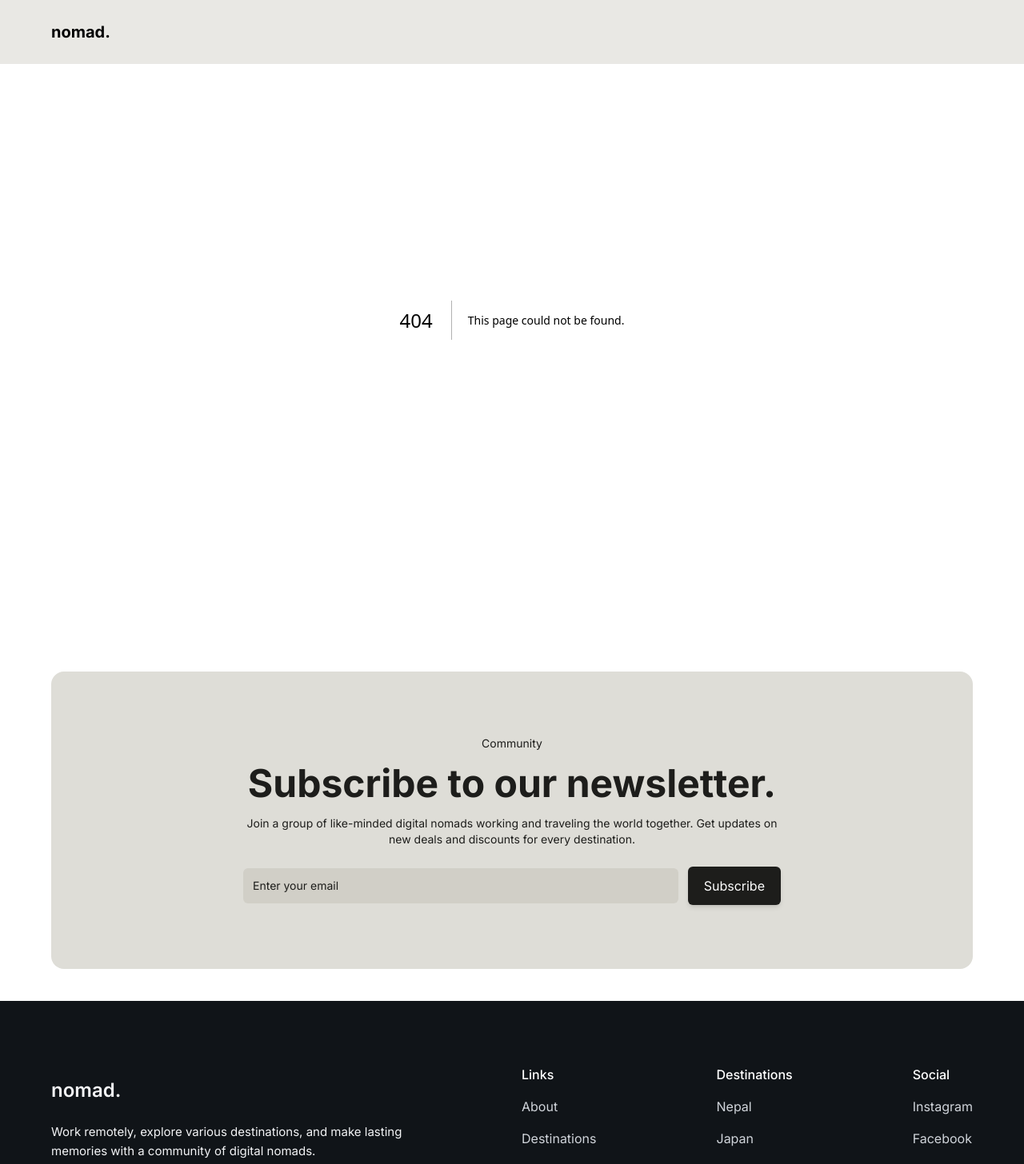
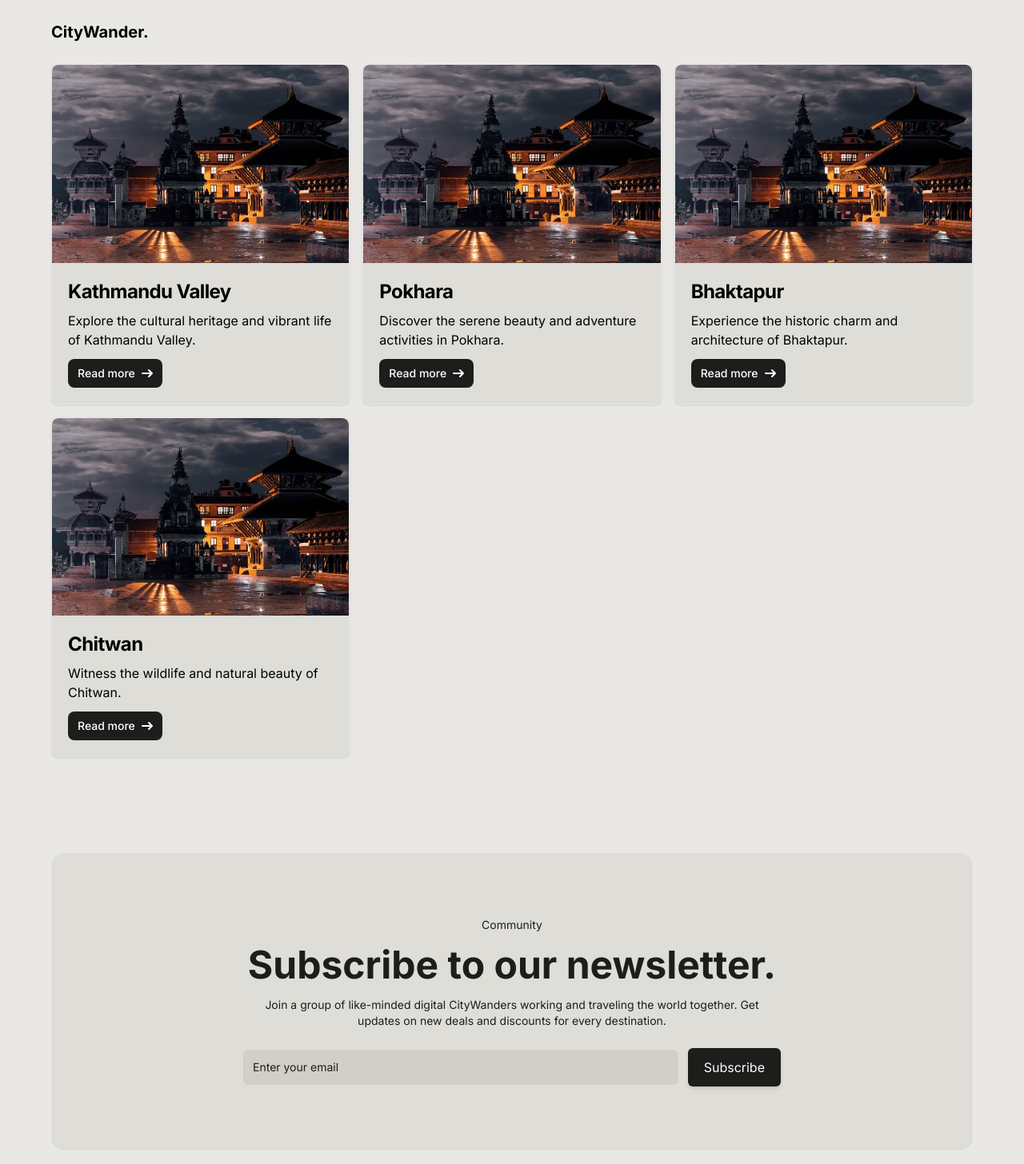
Before and after one commit to harisharanChaulagain/city-tour, a Next.js app: page /blog in a window 1280 px wide. Before the commit this address had no page. Shown: the top 1456 px of the page at 80% size. Built offline with nearby package versions, Linux system fonts and the light colour scheme; some icons are missing.

Commit message:
blog card

```diff
--- a/app/about/page.tsx
+++ b/app/about/page.tsx
@@ -47,7 +47,7 @@ export default function Page() {
     <div className=" py-20">
       <div className="px-4 sm:px-8 md:px-16">
         <h1 className="text-2xl sm:text-3xl md:text-4xl lg:tex-5xl xl:text-6xl font-bold flex justify-center items-center py-4">
-          What Is Nomad?
+          What Is CityWander?
         </h1>
         <div className="w-full h-96 rounded-2xl overflow-hidden">
           <Image
@@ -58,10 +58,11 @@ export default function Page() {
         </div>
         <div className="flex justify-end">
           <p className="max-w-xl py-4 text-sm sm:text-lg md:text-xl font-normal">
-            Nomad is a travel startup providing travel programs and group work
-            for digital nomads. Traveling solo can be daunting, so why not work
-            remotely and explore the world with other like-minded members. Bring
-            your self and your work. We&apos;ll take care of everything else.
+            CityWander is a travel startup providing travel programs and group
+            work for digital CityWanders. Traveling solo can be daunting, so why
+            not work remotely and explore the world with other like-minded
+            members. Bring your self and your work. We&apos;ll take care of
+            everything else.
           </p>
         </div>
         <div className="text-xl sm:text-2xl font-bold">
--- /dev/null
+++ b/app/blog/[id]/page.tsx
@@ -0,0 +1,5 @@
+import React from "react";
+
+export default function page() {
+  return <div></div>;
+}
--- /dev/null
+++ b/app/blog/page.tsx
@@ -0,0 +1,48 @@
+import { blogPosts } from "@/components/BlogSection";
+import Image from "next/image";
+import Link from "next/link";
+import React from "react";
+
+export default function page() {
+  return (
+    <div className="grid grid-cols-1 sm:grid-cols-2 md:grid-cols-3 gap-4  px-4 sm:px-8 md:px-16 py-20">
+      {blogPosts.map((post, index) => (
+        <Link key={index} href={`/blog/${index}`}>
+          <div className="max-w-sm bg-[#DEDDD7] border border-gray-200 rounded-lg shadow hover:shadow-md group">
+            <div className="overflow-hidden rounded-t-lg">
+              <Image
+                className="rounded-t-lg group-hover:scale-110 duration-300 transition-all"
+                src={post.image}
+                alt="blog card"
+              />
+            </div>
+            <div className="p-5">
+              <h5 className="mb-2 text-2xl font-bold tracking-tight">
+                {post.title}
+              </h5>
+              <p className="mb-3 font-normal">{post.description}</p>
+              <div className="inline-flex items-center px-3 py-2 text-sm font-medium text-center bg-[#1d1d1b] hover:bg-[#1d1d1b]/90 transition-all duration-300 text-white rounded-lg focus:ring-4 focus:outline-none">
+                Read more
+                <svg
+                  className="rtl:rotate-180 w-3.5 h-3.5 ms-2"
+                  aria-hidden="true"
+                  xmlns="http://www.w3.org/2000/svg"
+                  fill="none"
+                  viewBox="0 0 14 10"
+                >
+                  <path
+                    stroke="currentColor"
+                    stroke-linecap="round"
+                    stroke-linejoin="round"
+                    stroke-width="2"
+                    d="M1 5h12m0 0L9 1m4 4L9 9"
+                  />
+                </svg>
+              </div>
+            </div>
+          </div>
+        </Link>
+      ))}
+    </div>
+  );
+}
--- a/app/destination/[id]/page.tsx
+++ b/app/destination/[id]/page.tsx
@@ -21,7 +21,7 @@ export default function Page() {
           </h1>
           <p className="text-sm sm:text-lg md:text-xl">
             Work remotely, explore various destinations, <br /> and make lasting
-            memories with a community of digital nomads.
+            memories with a community of digital CityWanders.
           </p>
         </div>
       </section>
--- a/app/page.tsx
+++ b/app/page.tsx
@@ -11,6 +11,7 @@ import Testimonial from "@/components/Testimonial";
 import DestinationSection from "@/components/DestinationSection";
 import { Swiper, SwiperSlide } from "swiper/react";
 import Link from "next/link";
+import BlogSection from "@/components/BlogSection";
 
 const includeItems = [
   {
@@ -27,7 +28,7 @@ const includeItems = [
   },
   {
     title: "Community",
-    description: "Like-minded nomads working and traveling the world.",
+    description: "Like-minded CityWanders working and traveling the world.",
     icon: "lucide:users",
     image: communityImage,
   },
@@ -133,6 +134,7 @@ export default function Page() {
       </section>
       <DestinationSection />
       <Testimonial />
+      <BlogSection />
     </main>
   );
 }
--- /dev/null
+++ b/components/BlogSection.tsx
@@ -0,0 +1,91 @@
+import Image from "next/image";
+import Link from "next/link";
+import React from "react";
+import bhaktapurCity from "../assets/bhaktapur.jpg";
+import { Icon } from "@iconify/react";
+
+export const blogPosts = [
+  {
+    title: "Kathmandu Valley",
+    description:
+      "Explore the cultural heritage and vibrant life of Kathmandu Valley.",
+    image: bhaktapurCity,
+  },
+  {
+    title: "Pokhara",
+    description:
+      "Discover the serene beauty and adventure activities in Pokhara.",
+    image: bhaktapurCity,
+  },
+  {
+    title: "Bhaktapur",
+    description: "Experience the historic charm and architecture of Bhaktapur.",
+    image: bhaktapurCity,
+  },
+  {
+    title: "Chitwan",
+    description: "Witness the wildlife and natural beauty of Chitwan.",
+    image: bhaktapurCity,
+  },
+];
+
+export default function BlogSection() {
+  return (
+    <div className="py-10 px-4 sm:px-8 md:px-16">
+      <section className=" flex flex-col gap-4">
+        <h1 className="text-sm">Blog</h1>
+        <h2 className="text-2xl sm:text-3xl md:text-4xl lg:text-5xl font-bold">
+          Our most recent blog posts
+        </h2>
+        <Link
+          href="/blog"
+          className="flex items-center gap-2 w-fit text-sm hover:cursor-pointer text-[#1D1D1b] hover:underline transition-all duration-300"
+        >
+          <button className="text-white bg-[#1D1D1B] p-2 rounded-full">
+            <Icon icon="grommet-icons:form-next-link" className="text-2xl" />
+          </button>
+          View all blog posts
+        </Link>
+      </section>
+      <div className="grid grid-cols-1 sm:grid-cols-2 md:grid-cols-3 gap-4 mt-6">
+        {blogPosts.slice(0, 3).map((post, index) => (
+          <Link key={index} href={`/blog/${index}`}>
+            <div className="max-w-sm bg-[#DEDDD7] border border-gray-200 rounded-lg shadow hover:shadow-md group">
+              <div className="overflow-hidden rounded-t-lg">
+                <Image
+                  className="rounded-t-lg group-hover:scale-110 duration-300 transition-all"
+                  src={post.image}
+                  alt="blog card"
+                />
+              </div>
+              <div className="p-5">
+                <h5 className="mb-2 text-2xl font-bold tracking-tight">
+                  {post.title}
+                </h5>
+                <p className="mb-3 font-normal">{post.description}</p>
+                <div className="inline-flex items-center px-3 py-2 text-sm font-medium text-center bg-[#1d1d1b] hover:bg-[#1d1d1b]/90 transition-all duration-300 text-white rounded-lg focus:ring-4 focus:outline-none">
+                  Read more
+                  <svg
+                    className="rtl:rotate-180 w-3.5 h-3.5 ms-2"
+                    aria-hidden="true"
+                    xmlns="http://www.w3.org/2000/svg"
+                    fill="none"
+                    viewBox="0 0 14 10"
+                  >
+                    <path
+                      stroke="currentColor"
+                      stroke-linecap="round"
+                      stroke-linejoin="round"
+                      stroke-width="2"
+                      d="M1 5h12m0 0L9 1m4 4L9 9"
+                    />
+                  </svg>
+                </div>
+              </div>
+            </div>
+          </Link>
+        ))}
+      </div>
+    </div>
+  );
+}
--- a/components/Footer.tsx
+++ b/components/Footer.tsx
@@ -11,10 +11,10 @@ export default function Footer() {
       <div className="gap-6 justify-between md:flex">
         <div className="flex-1">
           <div className="max-w-md">
-            <h1 className="py-4 text-2xl font-semibold">nomad.</h1>
+            <h1 className="py-4 text-2xl font-semibold">CityWander.</h1>
             <p className="leading-relaxed mt-2 text-[15px]">
               Work remotely, explore various destinations, and make lasting
-              memories with a community of digital nomads.
+              memories with a community of digital CityWanders.
             </p>
           </div>
         </div>
--- a/components/Herosection.tsx
+++ b/components/Herosection.tsx
@@ -40,7 +40,11 @@ export default function Herosection() {
   return (
     <main className="px-4 sm:px-8 md:px-16 py-20">
       <div className="relative ">
-        <Slider ref={setSlider} {...settings} className="rounded-2xl overflow-hidden ">
+        <Slider
+          ref={setSlider}
+          {...settings}
+          className="rounded-2xl overflow-hidden "
+        >
           {images.map((src, index) => (
             <div key={index} className="pr-4 ">
               <div className="h-96 transition-all duration-300">
@@ -59,7 +63,7 @@ export default function Herosection() {
           </h1>
           <p className="text-xs sm:text-sm md:text-lg lg:text-xl xl:text-2xl">
             Work remotely, explore various destinations, <br /> and make lasting
-            memories with a community of digital nomads.
+            memories with a community of digital CityWanders.
           </p>
         </div>
         <div
--- a/components/Navbar.tsx
+++ b/components/Navbar.tsx
@@ -44,7 +44,7 @@ export default function Navbar() {
       <div className="bg-[#E9E8E4] w-screen">
         <header className="w-full flex justify-between items-center bg-[#E9E8E4] fixed h-20 px-4 sm:px-8 md:px-16 z-50">
           <Link href="/" className="text-xl font-bold">
-            nomad.
+            CityWander.
           </Link>
           <div onClick={toggleNavItem}>
             {showNavItem ? (
--- a/components/NewsLetter.tsx
+++ b/components/NewsLetter.tsx
@@ -11,9 +11,9 @@ export default function NewsLetter() {
             Subscribe to our newsletter.
           </h3>
           <p className="text-sm">
-            Join a group of like-minded digital nomads working and traveling the
-            world together. Get updates on new deals and discounts for every
-            destination.
+            Join a group of like-minded digital CityWanders working and
+            traveling the world together. Get updates on new deals and discounts
+            for every destination.
           </p>
         </div>
         <div className="mt-6 max-w-2xl mx-auto">
--- a/components/Testimonial.tsx
+++ b/components/Testimonial.tsx
@@ -11,7 +11,7 @@ import { Pagination } from "swiper/modules";
 
 export default function Testimonial() {
   return (
-      <section className="py-14 bg-[#DFDDD8]">
+    <section className="py-14 bg-[#DFDDD8]">
       <div className="max-w-screen-xl mx-auto px-4 md:px-8">
         <Swiper
           dir="rtl"
@@ -69,19 +69,19 @@ const testimonialDetails = [
   {
     name: "Hari",
     descriptioin:
-      "  “As a freelancer, finding the right work-life balance can be  challenging. Nomad has made it so much easier for me to explore new places while staying productive.”",
+      "  “As a freelancer, finding the right work-life balance can be  challenging. CityWander has made it so much easier for me to explore new places while staying productive.”",
     position: "founder ",
   },
   {
     name: "Hari",
     descriptioin:
-      "  “As a freelancer, finding the right work-life balance can be  challenging. Nomad has made it so much easier for me to explore new places while staying productive.”",
+      "  “As a freelancer, finding the right work-life balance can be  challenging. CityWander has made it so much easier for me to explore new places while staying productive.”",
     position: "founder ",
   },
   {
     name: "Hari",
     descriptioin:
-      "  “As a freelancer, finding the right work-life balance can be  challenging. Nomad has made it so much easier for me to explore new places while staying productive.”",
+      "  “As a freelancer, finding the right work-life balance can be  challenging. CityWander has made it so much easier for me to explore new places while staying productive.”",
     position: "founder ",
   },
 ];
```
